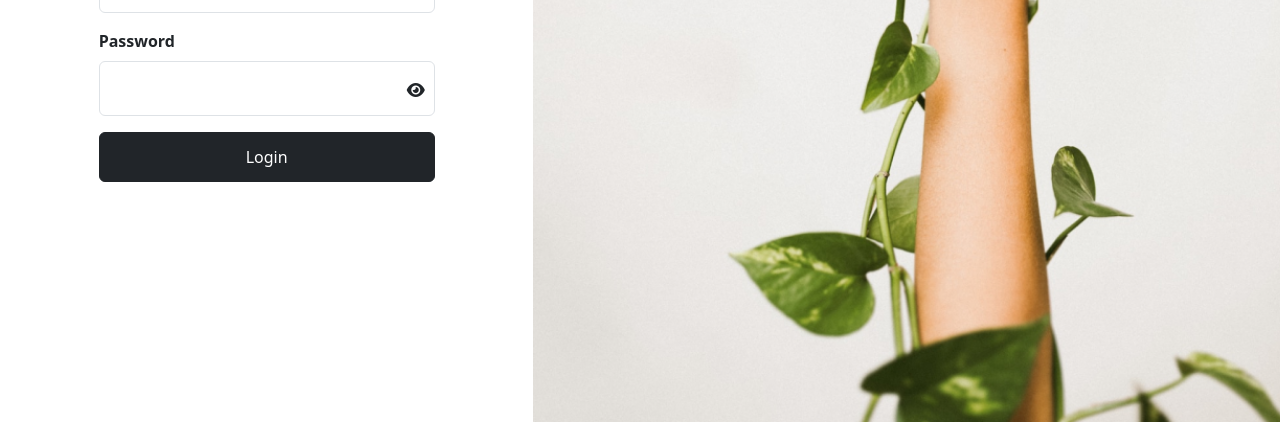
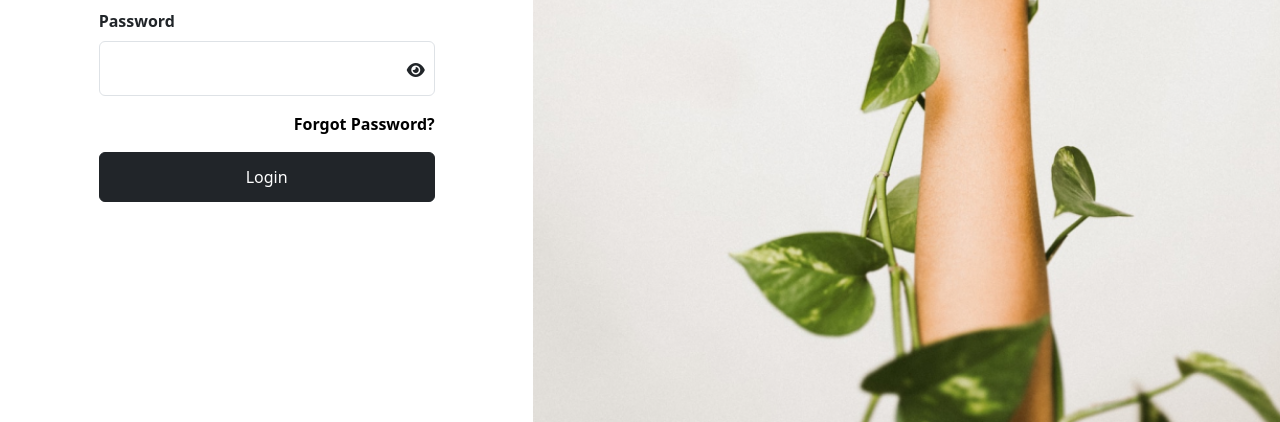
Before and after one commit to erdifirnanto/Design_Alamaya, a website: page login.html in a window 1280 px wide. Shown: the part 378-800 px from the top of the page. Drawn offline with nearby package versions, Linux system fonts and the light colour scheme.

Commit message:
forgotpassword

```diff
--- a/login.html
+++ b/login.html
@@ -38,6 +38,11 @@
                                     id="exampleInputPassword1">
                                 <i class="fas fa-eye position-absolute" id="togglePassword"
                                     style="top: 70%; right: 10px; cursor: pointer; transform: translateY(-50%);"></i>
+                            </div>
+                            <div class="mb-3 d-flex justify-content-end">
+                                <a href="/forgot_password.html" class="text-decoration-none"
+                                    style="color: black;"><strong>Forgot
+                                        Password?</strong></a>
                             </div>
 
                             <button type="submit" style="width: 100%; height: 50px;"
```
Also changed, not shown: animasi.html (+5 -2 lines).
